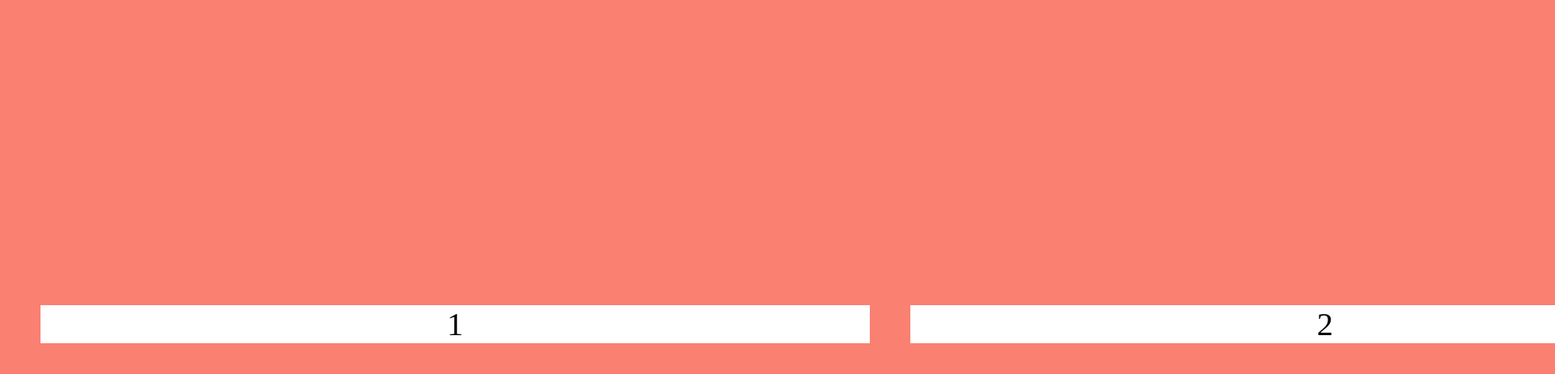
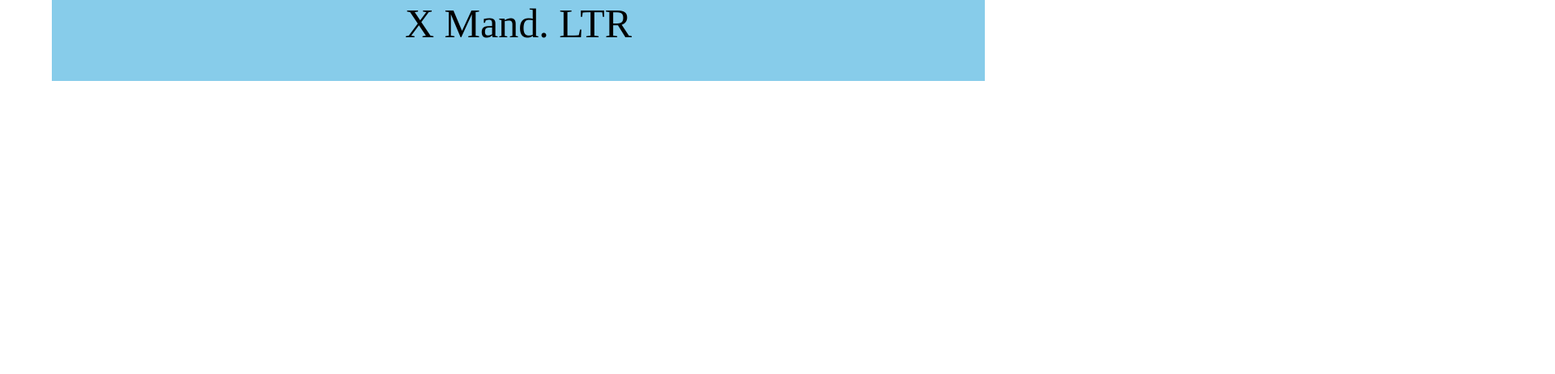
Before and after one commit to staten-island-tech/intro-to-css-SeanKeane6, a plain HTML site: page index.html in a window 1280 px wide. Shown: the top 462 px of the page at 81% size, 1920 px wide, since content can reach past the window. Drawn offline with Linux system fonts and the light colour scheme.

Commit message:
final slider
found this more effective slider on mdn

```diff
--- a/index.html
+++ b/index.html
@@ -6,22 +6,15 @@
 </head>
 
 <body>
-    <section class="quotes">
-        <div class="slider">
-            <a href="#slide-1"></a>
-            <a href="#slide-2"></a>
-            <a href="#slide-3"></a>
-            <a href="#slide-4"></a>
-            <a href="#slide-5"></a>
+    <div class="holster">
+        <div class="container x scroll" dir="ltr">
+            <div>X Mand. LTR</div>
+            <div>2</div>
+            <div>3</div>
+            <div>4</div>
+            <div>5</div>
         </div>
-        <div class="slides">
-            <div id="slide-1">1</div>
-            <div id="slide-2">2</div>
-            <div id="slide-3">3</div>
-            <div id="slide-4">4</div>
-            <div id="slide-5">5</div>
-        </div>
-    </section>
+    </div>
 </body>
 
 </html>
--- a/slide.scss
+++ b/slide.scss
@@ -1,50 +1,43 @@
-html,
-body{
-  background-color: salmon;
+html, body{
+  margin: 0 auto;
+  padding: 0 auto;
+  font-size: 62.5%;
   box-sizing: border-box;
-  padding: 0 auto;
-  margin: 0 auto;
-  font-size: 62.5%;
+}
+.holster {
   display: flex;
-  //justify-content: center;
-
+  align-items: center;
+  justify-content: space-between;
+  flex-direction: column;
 }
 
-.quotes{
-  //width: 100%;
-  overflow: hidden;
+.container {
   display: flex;
-  justify-content: center;
-  align-items: center;
-  margin-left: 5rem;
+  overflow: auto;
+  height: 10rem
 }
 
-.slider{
- // width: 50rem;
-  text-align: center;
-  overflow: hidden;
+.container.x {
+  width: 90%;
+  flex-flow: row nowrap;
 }
 
-.slides{
-  display: flex;
-  overflow-x: hidden;
-  scroll-snap-type: mandatory;
-  transition: smooth;
-  transform-origin: center;
-  font-size: 4rem;
-  position: relative;
+.x.scroll{
+  scroll-snap-type: x mandatory;
 }
 
+.container >div {
+  text-align: center;
+  scroll-snap-align: center;
+  flex: none;
+  font-size: 5rem;
+  width: 100%;
+}
 
-.slides > div{
-  background-color: white;
-  width: 80vw;
-  margin-right: 5rem;
-  transform-origin: center  center;
-  overflow-x: hidden;
-  position: relative;
-  display: inline-flex;
-  justify-content: center;
-  align-items: center;
+.container > div:nth-child(even) {
+  background-color: #87EA87;
+}
 
+.container > div:nth-child(odd) {
+  background-color: #87CCEA;
 }
```
Also changed, not shown: slide.css, 1 other file.
